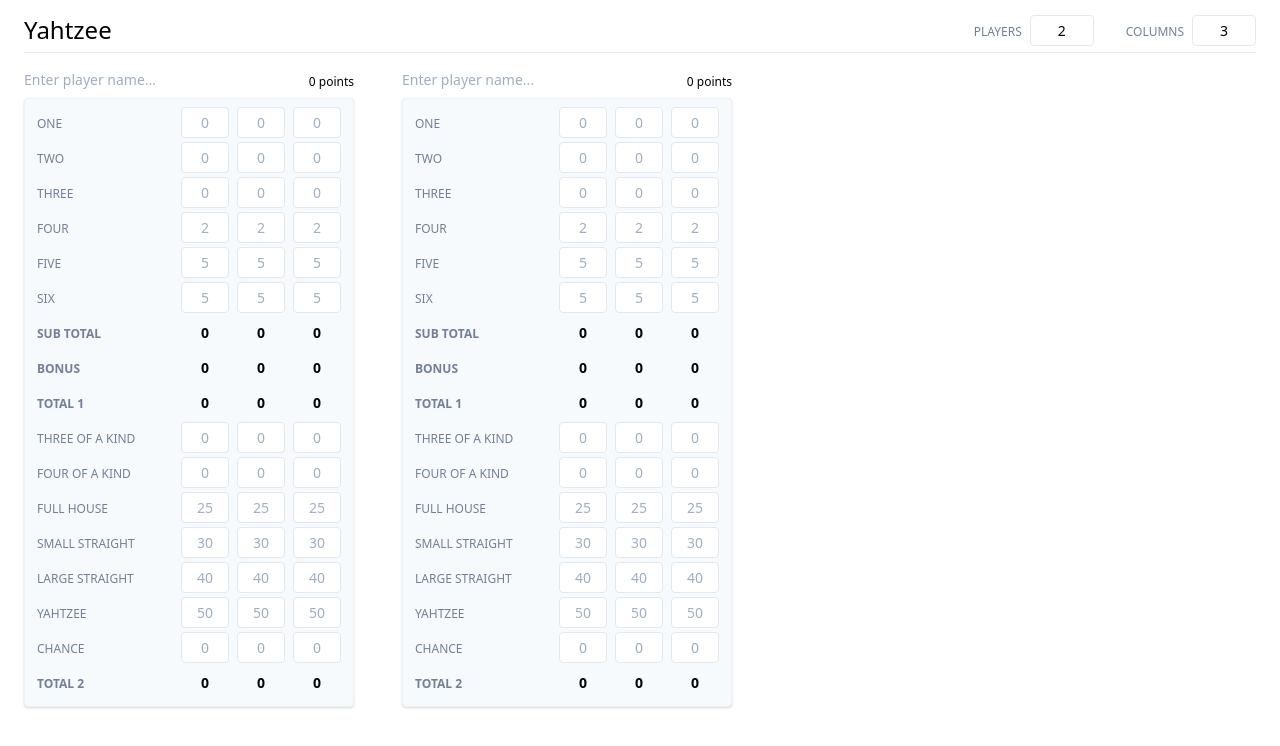
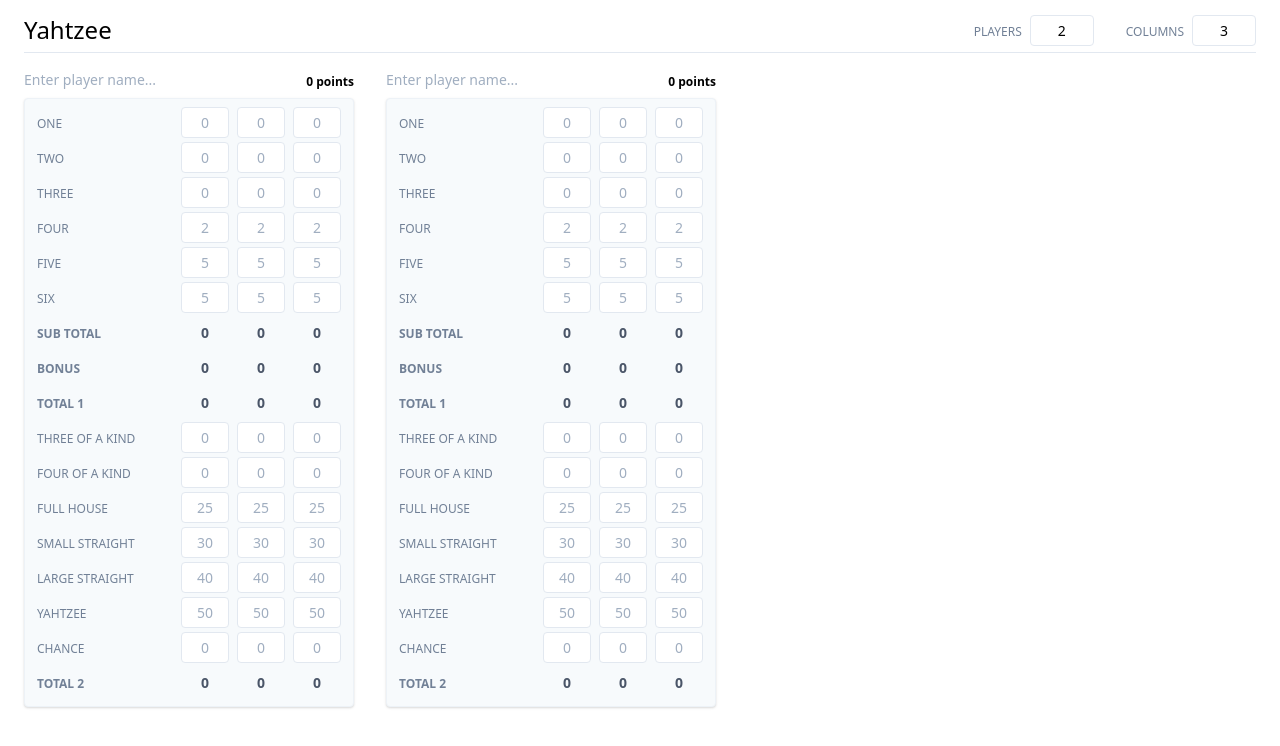
Before and after one commit to drewkennelly/yahtzee, a Vue app: page / in a window 1280 px wide. Shown: the top 746 px of the page. Built offline with nearby package versions, Linux system fonts and the light colour scheme.

Commit message:
package updates.

```diff
--- a/src/assets/styles/app.scss
+++ b/src/assets/styles/app.scss
@@ -26,6 +26,6 @@
   }
 
   input {
-    @apply font-semibold;
+    @apply font-semibold text-gray-700
   }
 }
--- a/src/components/Player.vue
+++ b/src/components/Player.vue
@@ -7,7 +7,7 @@
         placeholder="Enter player name..."
         class="w-auto border-0 text-left pl-0 py-0"
       />
-      <h2 class="text-xs">{{ total }} {{ pointString }}</h2>
+      <h2 class="text-xs font-bold">{{ total }} {{ pointString }}</h2>
     </div>
 
     <div class="flex px-1">
--- a/src/views/Home.vue
+++ b/src/views/Home.vue
@@ -16,13 +16,13 @@
       </div>
     </div>
 
-    <div class="flex flex-wrap -mx-6">
+    <div class="flex flex-wrap -mx-4">
       <Player
         v-for="player in numberOfPlayers"
         :key="player"
         :player="player"
         :columns="numberOfColumns"
-        class="px-6"
+        class="px-4"
       ></Player>
     </div>
   </div>
```
Also changed, not shown: package.json (+4 -4 lines), 1 other file (tests, documents, lock files or other folders).
